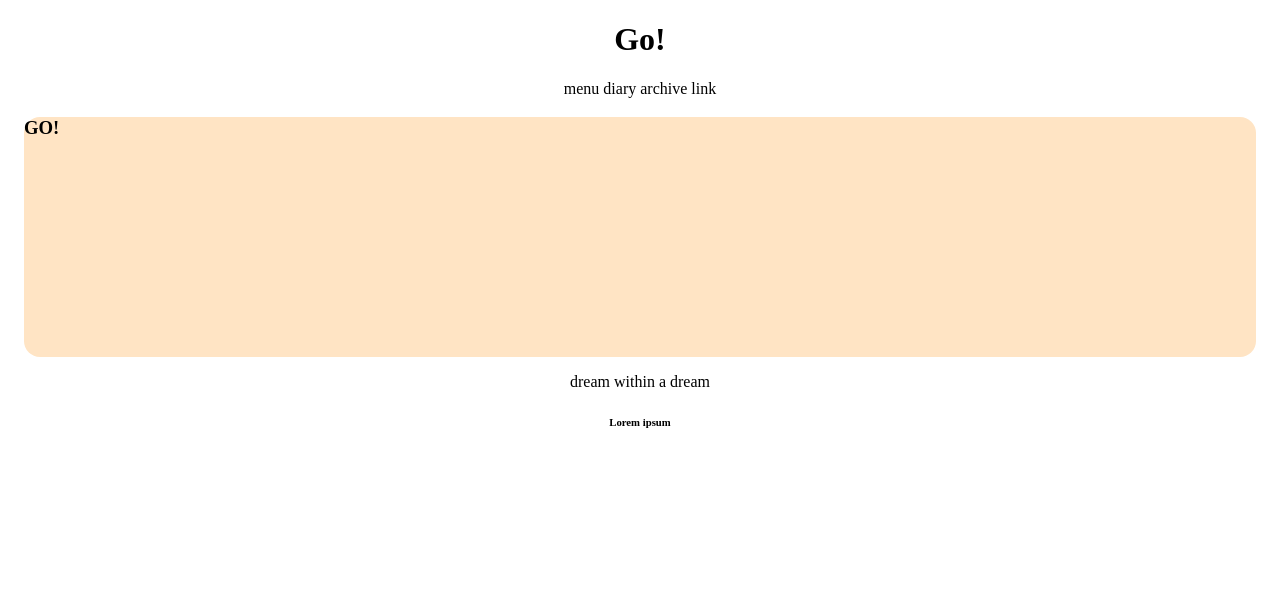
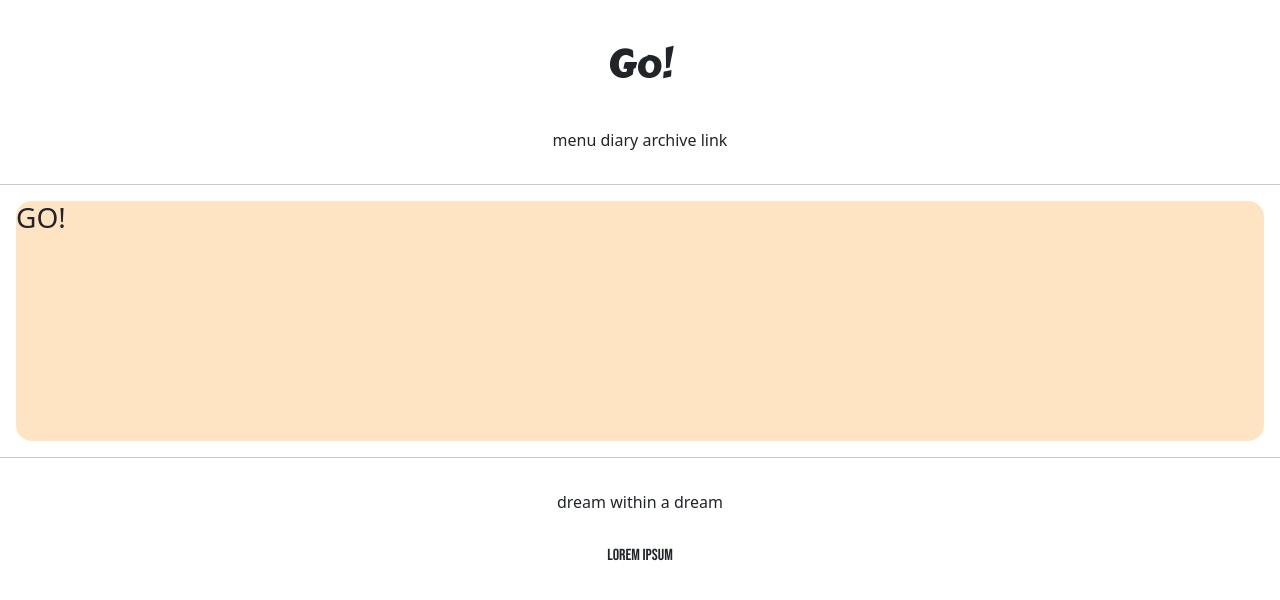
Before and after one commit to RYU339/new_pj_, a Django app: page /accounts/hello_world/ in a window 1280 px wide. Shown: the top 600 px of the page. Run offline with Django 3.2, Linux system fonts and the light colour scheme; parts of the project's set-up code (start-up, migrations or seed data) failed here and were passed over.

Commit message:
21.07.06 New Project commit 3

```diff
--- a/templates/base.html
+++ b/templates/base.html
@@ -3,12 +3,20 @@
 {% include 'head.html' %}
 <body>
 
+
 {% include 'header.html' %}
+
+<hr>
+
 
 {% block content %}
 {% endblock %}
 
+
+<hr>
+
 {% include 'footer.html' %}
+
 
 </body>
 </html>
--- a/templates/footer.html
+++ b/templates/footer.html
@@ -1,11 +1,11 @@
-<div style="text-align: center">
+<div style="text-align: center;">
 
-    <div>
+    <div style="margin-top: 2rem;">
         <span>dream</span>
         <span>within a</span>
         <span>dream</span>
     </div>
-    <div>
+    <div style="margin: 2rem 0; font-family: 'Bebas Neue', cursive;">
         <h6>Lorem ipsum</h6>
     </div>
 
--- a/templates/head.html
+++ b/templates/head.html
@@ -1,4 +1,16 @@
 <head>
     <meta charset="UTF-8">
     <title>Title</title>
+
+    {#  BOOTSTRAP LINK  #}
+    <link href="https://cdn.jsdelivr.net/npm/bootstrap@5.0.2/dist/css/bootstrap.min.css" rel="stylesheet" integrity="sha384-EVSTQN3/azprG1Anm3QDgpJLIm9Nao0Yz1ztcQTwFspd3yD65VohhpuuCOmLASjC" crossorigin="anonymous">
+
+    {#  GOOGLE FONTS LINK  #}
+    <link rel="preconnect" href="https://fonts.googleapis.com">
+    <link rel="preconnect" href="https://fonts.gstatic.com" crossorigin>
+    <link href="https://fonts.googleapis.com/css2?family=Carter+One&display=swap" rel="stylesheet">
+
+    <link rel="preconnect" href="https://fonts.googleapis.com">
+    <link rel="preconnect" href="https://fonts.gstatic.com" crossorigin>
+    <link href="https://fonts.googleapis.com/css2?family=Bebas+Neue&display=swap" rel="stylesheet">
 </head>
--- a/templates/header.html
+++ b/templates/header.html
@@ -1,9 +1,9 @@
-<div style="text-align: center">
+<div style="text-align: center;">
 
-    <div>
+    <div style="margin: 2.5rem 0; font-family: 'Carter One', cursive;">
         <h1>Go!</h1>
     </div>
-    <div>
+    <div style="margin-bottom: 2rem;">
         <span>menu</span>
         <span>diary</span>
         <span>archive</span>
```
